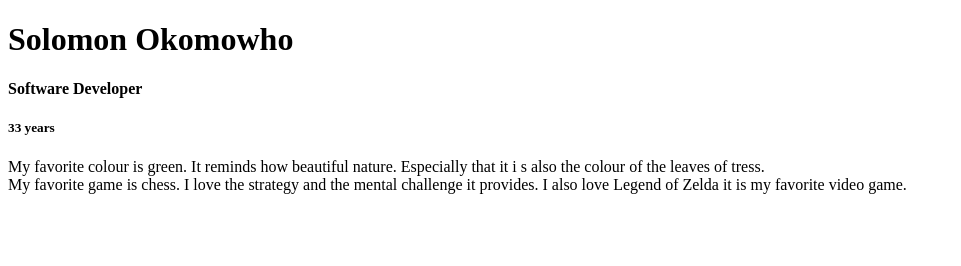
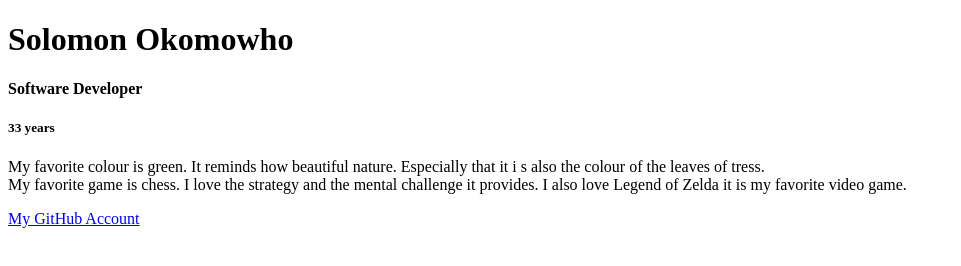
Before and after one commit to EdenianKnight/My_Profile, a plain HTML site: page test.html in a window 1280 px wide. Shown: the whole page, without its empty margins (0-961 px from the left). Drawn offline with Linux system fonts and the light colour scheme.

Commit message:
Made edits

```diff
--- a/test.html
+++ b/test.html
@@ -19,9 +19,12 @@
     <p>My favorite colour is green. It reminds how beautiful nature. Especially that it i s also the colour of the leaves of tress.<br>
     My favorite game is chess. I love the strategy and the mental challenge it provides. I also love Legend of Zelda it is my favorite video game.
     </p>
+
     <!--What you love doing (drawing, reading, dancing, etc.)-->
     <!--What you hope to learn in this coding class-->
     <!--What you want to build one day-->
     <!--Anything else fun about you!-->
+    <!--My github account-->
+    <a href="https://github.com/EdenianKnight">My GitHub Account</a>
 </body>
 </html>
```
